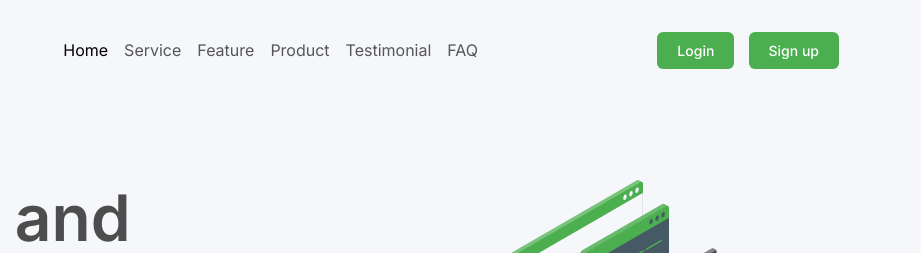
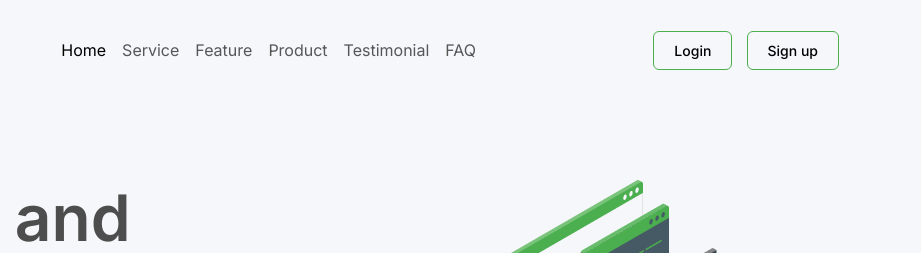
Before and after one commit to mdsalathossain0/Nexcent, a plain HTML site: page index.html in a window 1280 px wide. Shown: the top 253 px of the page, 359-1280 px from the left. Drawn offline with Linux system fonts and the light colour scheme.

Commit message:
merketing part final

```diff
--- a/css/style.css
+++ b/css/style.css
@@ -29,14 +29,19 @@ nav .nav-item{
 
 nav .nav-button a{
     text-decoration: none;
-    background: #4CAF4F;
-    color: white;
+    background: #F5F7FA;
+    color: black;
     font-family: "Inter", serif;
     font-size: 14px;
     font-weight: 500;
     padding: 10px 20px;
     border-radius: 6px;
     margin-left: 10px;
+    border: 1px solid #4CAF4F;
+}
+nav .nav-button a:hover{
+    background: #4CAF4F;
+    color: white;
 }
 
 /* nav part end */
```
